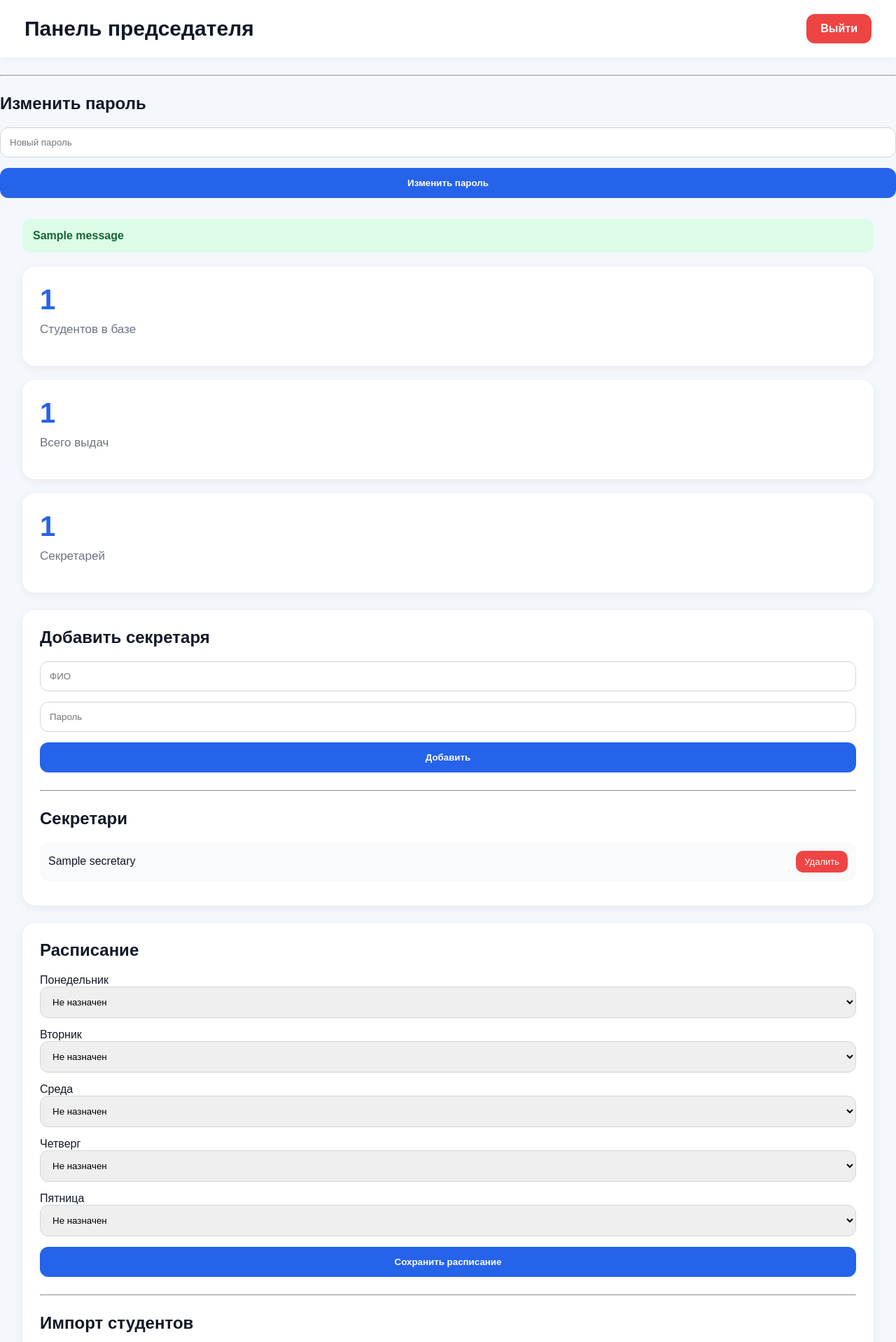
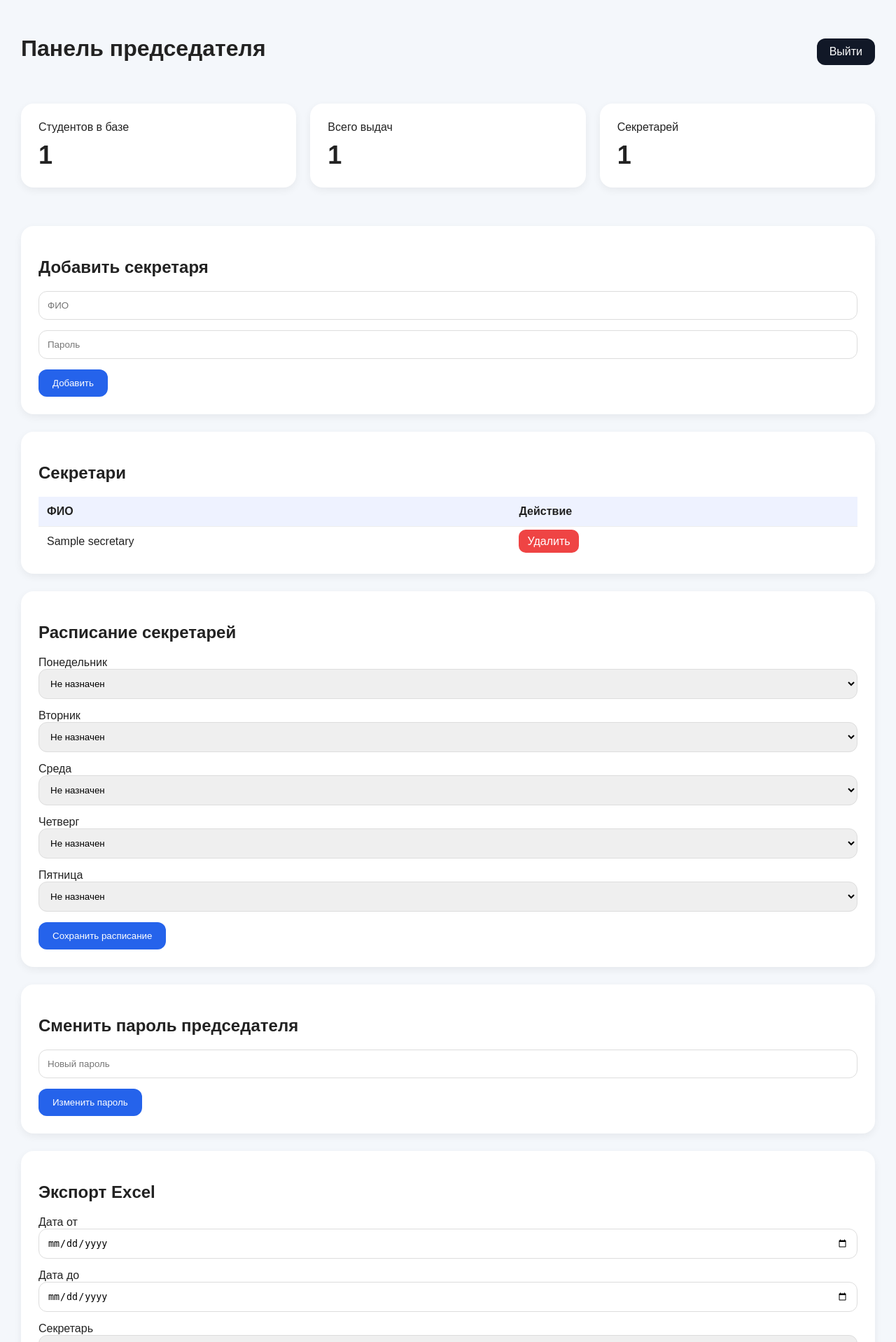
Before and after one commit to hancharegh/profkom-site, a Flask app: template templates/chairman.html in a window 1280 px wide. Shown: the top 1918 px of the page at 70% size. Run offline with Flask 3, Linux system fonts and the light colour scheme; the template is opened without the code that fills it: most values are stand-ins (such as "Sample title", 1, 10 or a date in 2020); one stand-in notice (Sample message) is shown; some libraries are stand-ins or nearby versions.

Commit message:
Update chairman.html

```diff
--- a/templates/chairman.html
+++ b/templates/chairman.html
@@ -1,116 +1,63 @@
 <!DOCTYPE html>
 <html lang="ru">
+
 <head>
+
     <meta charset="UTF-8">
+
     <title>Панель председателя</title>
 
     <style>
 
-        *{
-            box-sizing:border-box;
+        body{
+            margin:0;
+            padding:30px;
+            font-family:Arial;
+            background:#f4f7fb;
+            color:#222;
         }
 
-        body{
-            margin:0;
-            font-family:Arial;
-            background:#f4f7fb;
-            color:#111827;
+        h1{
+            margin-bottom:30px;
         }
 
-        .topbar{
-            background:white;
-            padding:20px 35px;
-            display:flex;
-            justify-content:space-between;
-            align-items:center;
-            box-shadow:0 2px 10px rgba(0,0,0,0.05);
+        .grid{
+            display:grid;
+            grid-template-columns:repeat(auto-fit,minmax(250px,1fr));
+            gap:20px;
+            margin-bottom:30px;
         }
 
-        .topbar h1{
-            margin:0;
-            font-size:30px;
-        }
-
-        .logout-btn{
-            text-decoration:none;
-            background:#ef4444;
-            color:white;
-            padding:12px 20px;
-            border-radius:12px;
-            font-weight:bold;
-        }
-
-        .wrapper{
-            width:95%;
-            max-width:1600px;
-            margin:30px auto;
-        }
-
-        .stats{
-            display:grid;
-            grid-template-columns:repeat(3,1fr);
-            gap:20px;
+        .card{
+            background:white;
+            padding:25px;
+            border-radius:18px;
+            box-shadow:0 4px 12px rgba(0,0,0,0.06);
             margin-bottom:25px;
         }
 
         .stat{
-            background:white;
-            border-radius:18px;
-            padding:25px;
-            box-shadow:0 3px 14px rgba(0,0,0,0.06);
-        }
-
-        .stat h2{
-            margin:0;
-            font-size:40px;
-            color:#2563eb;
-        }
-
-        .stat p{
+            font-size:36px;
+            font-weight:bold;
             margin-top:10px;
-            color:#6b7280;
-            font-size:17px;
-        }
-
-        .grid{
-            display:grid;
-            grid-template-columns:420px 420px 1fr;
-            gap:25px;
-        }
-
-        .card{
-            background:white;
-            border-radius:18px;
-            padding:25px;
-            box-shadow:0 3px 14px rgba(0,0,0,0.06);
-        }
-
-        .card h2{
-            margin-top:0;
-            margin-bottom:20px;
         }
 
         input, select{
             width:100%;
-            padding:13px;
+            padding:12px;
             border-radius:12px;
-            border:1px solid #d1d5db;
+            border:1px solid #ddd;
             margin-bottom:15px;
+            box-sizing:border-box;
         }
 
         button{
-            width:100%;
-            border:none;
             background:#2563eb;
             color:white;
-            padding:14px;
+            border:none;
+            padding:12px 20px;
             border-radius:12px;
-            font-weight:bold;
             cursor:pointer;
-        }
-
-        button:hover{
-            background:#1d4ed8;
         }
 
         table{
@@ -119,136 +66,79 @@
         }
 
         th{
-            background:#f3f4f6;
-            padding:14px;
+            background:#eef2ff;
+            padding:12px;
             text-align:left;
         }
 
         td{
-            padding:14px;
-            border-top:1px solid #e5e7eb;
-            vertical-align:top;
+            padding:12px;
+            border-top:1px solid #eee;
         }
 
-        .badge{
-            display:inline-block;
-            background:#dbeafe;
-            color:#1d4ed8;
-            padding:5px 10px;
-            border-radius:999px;
-            margin:3px;
-            font-size:13px;
-            font-weight:bold;
+        .danger{
+            background:#ef4444;
+            text-decoration:none;
+            color:white;
+            padding:8px 12px;
+            border-radius:10px;
         }
 
-        .secretary{
+        .topbar{
             display:flex;
             justify-content:space-between;
             align-items:center;
-            padding:12px;
-            border-radius:12px;
-            background:#f9fafb;
-            margin-bottom:10px;
+            margin-bottom:30px;
         }
 
-        .delete-btn{
-            background:#ef4444;
+        .logout{
+            background:#111827;
             color:white;
-            padding:8px 12px;
-            border-radius:10px;
+            padding:10px 18px;
+            border-radius:12px;
             text-decoration:none;
-            font-size:13px;
-        }
-
-        .flash{
-            background:#dcfce7;
-            color:#166534;
-            padding:15px;
-            border-radius:12px;
-            margin-bottom:20px;
-            font-weight:bold;
-        }
-
-        .history{
-            max-height:900px;
-            overflow:auto;
-        }
-
-        @media(max-width:1400px){
-
-            .grid{
-                grid-template-columns:1fr;
-            }
-
-            .stats{
-                grid-template-columns:1fr;
-            }
-
         }
 
     </style>
+
 </head>
+
 <body>
 
 <div class="topbar">
 
     <h1>Панель председателя</h1>
 
-    <a href="/logout" class="logout-btn">
+    <a class="logout" href="/logout">
         Выйти
     </a>
 
 </div>
-<hr style="margin:25px 0;">
 
-<h2>Изменить пароль</h2>
+<div class="grid">
 
-<form method="POST" action="/change_password">
-
-    <input
-        type="password"
-        name="new_password"
-        placeholder="Новый пароль"
-        required
-    >
-
-    <button type="submit">
-        Изменить пароль
-    </button>
-
-</form>
-<div class="wrapper">
-
-    {% with messages = get_flashed_messages() %}
-        {% if messages %}
-            {% for message in messages %}
-                <div class="flash">
-                    {{ message }}
+    <div class="card">
+        Студентов в базе
+        <div class="stat">
+            {{ students_count }}
         </div>
-            {% endfor %}
-        {% endif %}
-    {% endwith %}
-
-    <div class="stats">
-
-        <div class="stat">
-            <h2>{{ students_count }}</h2>
-            <p>Студентов в базе</p>
     </div>
 
+    <div class="card">
+        Всего выдач
         <div class="stat">
-            <h2>{{ entries_count }}</h2>
-            <p>Всего выдач</p>
+            {{ entries_count }}
+        </div>
     </div>
 
+    <div class="card">
+        Секретарей
         <div class="stat">
-            <h2>{{ secretaries|length }}</h2>
-            <p>Секретарей</p>
+            {{ secretaries|length }}
+        </div>
     </div>
 
 </div>
-
-    <div class="grid">
 
 <div class="card">
 
@@ -276,34 +166,53 @@
 
     </form>
 
-            <hr style="margin:25px 0;">
+</div>
+
+<div class="card">
 
     <h2>Секретари</h2>
 
+    <table>
+
+        <thead>
+            <tr>
+                <th>ФИО</th>
+                <th>Действие</th>
+            </tr>
+        </thead>
+
+        <tbody>
+
         {% for secretary in secretaries %}
 
-            <div class="secretary">
+            <tr>
 
-                <div>
-                    {{ secretary.name }}
-                </div>
+                <td>{{ secretary.name }}</td>
+
+                <td>
 
                     <a
+                        class="danger"
                         href="/delete_secretary/{{ secretary.id }}"
-                    class="delete-btn"
                     >
                         Удалить
                     </a>
 
-            </div>
+                </td>
+
+            </tr>
 
         {% endfor %}
+
+        </tbody>
+
+    </table>
 
 </div>
 
 <div class="card">
 
-            <h2>Расписание</h2>
+    <h2>Расписание секретарей</h2>
 
     <form method="POST" action="/save_schedule">
 
@@ -340,35 +245,56 @@
 
     </form>
 
-            <hr style="margin:25px 0;">
+</div>
 
-            <h2>Импорт студентов</h2>
+<div class="card">
 
-            <form
-                method="POST"
-                action="/upload_students"
-                enctype="multipart/form-data"
+    <h2>Сменить пароль председателя</h2>
+
+    <form method="POST" action="/change_password">
+
+        <input
+            type="password"
+            name="new_password"
+            placeholder="Новый пароль"
+            required
         >
 
-                <input type="file" name="file" required>
-
         <button type="submit">
-                    Загрузить файл
+            Изменить пароль
         </button>
 
     </form>
 
-            <hr style="margin:25px 0;">
+</div>
 
-            <h2>Отчёт Excel</h2>
+<div class="card">
 
-            <form method="GET" action="/export_excel">
+    <h2>Экспорт Excel</h2>
+
+    <form action="/export_excel">
 
         <label>Дата от</label>
+
         <input type="date" name="date_from">
 
         <label>Дата до</label>
+
         <input type="date" name="date_to">
+
+        <label>Секретарь</label>
+
+        <select name="secretary">
+
+            <option value="">Все</option>
+
+            {% for secretary in secretaries %}
+                <option value="{{ secretary.name }}">
+                    {{ secretary.name }}
+                </option>
+            {% endfor %}
+
+        </select>
 
         <button type="submit">
             Скачать Excel
@@ -378,9 +304,9 @@
 
 </div>
 
-        <div class="card history">
+<div class="card">
 
-            <h2>История действий</h2>
+    <h2>Последние действия</h2>
 
     <table>
 
```
Also changed, not shown: other parts of templates/chairman.html (+3 -61 lines). Lines whose indentation alone changed are shown as unchanged.
